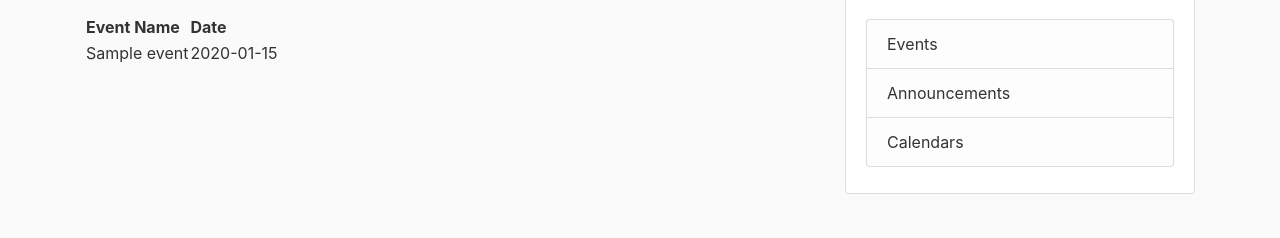
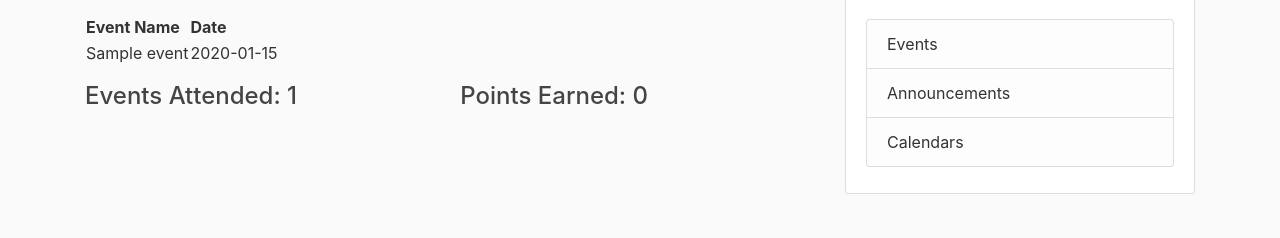
Before and after one commit to ejmiers/Pizza-My-Mind-Web-Server, a Flask app: template pmm_server/templates/student-console.html in a window 1280 px wide. Shown: the part 178-416 px from the top of the page. Run offline with Flask 2, Linux system fonts and the light colour scheme; tables that the repository leaves empty hold one stand-in row (values such as "Sample post"); the template is opened without the code that fills it: values that come from a table or form of the project are taken from there, most other values are stand-ins (such as "Sample title", 1, 10 or a date in 2020); some libraries are stand-ins or nearby versions.

Commit message:
Attendnace table generated with labels for number events attended and points earned (latter currently hardcoded as '0')

```diff
--- a/pmm_server/templates/student-console.html
+++ b/pmm_server/templates/student-console.html
@@ -18,4 +18,8 @@
     </tr>
   {% endfor %}
   </table>
+  <p></p>
+  <h4>Events Attended: {{ attendance|length }} &emsp;&emsp;&emsp;&emsp;
+      &emsp;&emsp; Points Earned: 0
+  </h4>
 {% endblock content %}
```
